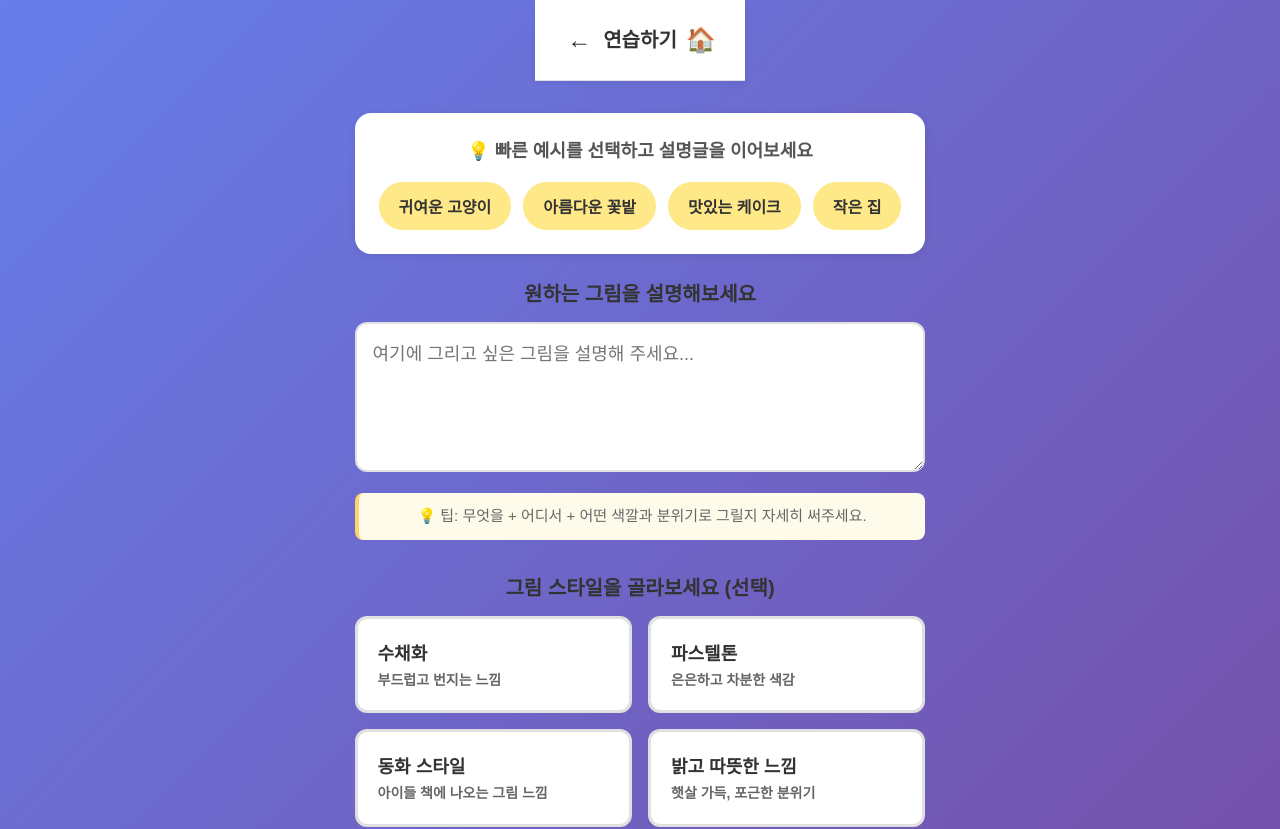
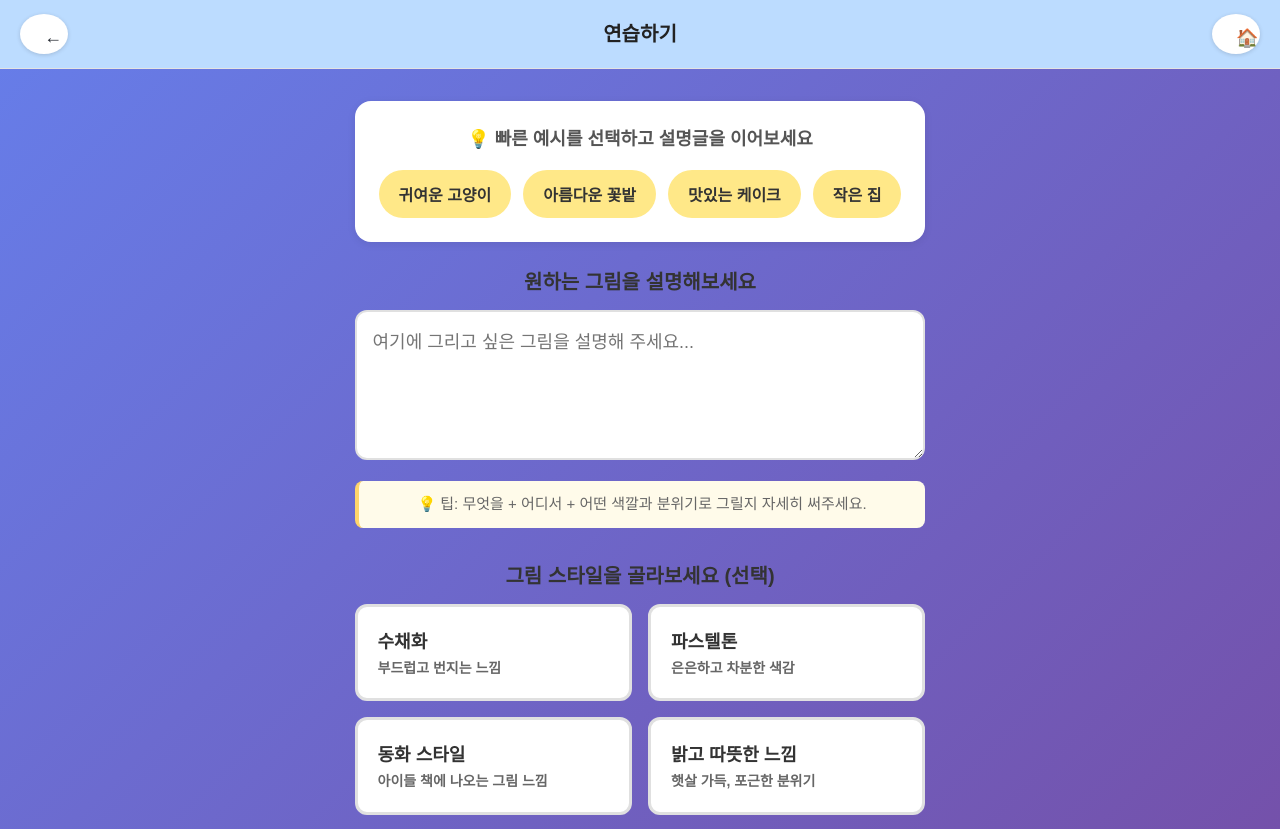
Before and after one commit to sunsudun25-cloud/hidi-story-maker, a React (Vite) app: page /draw/practice in a window 1280 px wide. Shown: the top 829 px of the page. Built offline with nearby package versions, Linux system fonts and the light colour scheme.

Commit message:
Update TopHeader styles with pastel blue background and rounded buttons

```diff
--- a/src/components/TopHeader.css
+++ b/src/components/TopHeader.css
@@ -1,63 +1,36 @@
-/* TopHeader.css - 고령친화 UI */
-
-.top-header-wrapper {
+.header-container {
+  width: 100%;
   display: flex;
   align-items: center;
   justify-content: space-between;
-  padding: 16px 20px;
-  background: white;
-  border-bottom: 1px solid #e0e0e0;
-  position: sticky;
-  top: 0;
-  z-index: 100;
-  box-shadow: 0 2px 8px rgba(0, 0, 0, 0.05);
-}
-
-.header-btn {
-  width: 48px;
-  height: 48px;
-  border: none;
-  background: transparent;
-  font-size: 24px;
-  cursor: pointer;
-  display: flex;
-  align-items: center;
-  justify-content: center;
-  border-radius: 12px;
-  transition: all 0.2s ease;
-  color: #333;
-}
-
-.header-btn:hover {
-  background: #f5f5f5;
-}
-
-.header-btn:active {
-  background: #e8e8e8;
+  padding: 14px 20px;
+  background: #bcdcff; /* 고령친화형 파스텔 블루 배경 */
+  border-bottom: 1px solid #e3e3e3;
+  box-sizing: border-box;
 }
 
 .header-title {
   font-size: 20px;
   font-weight: 700;
-  color: #333;
-  margin: 0;
-  flex: 1;
-  text-align: center;
+  color: #222;
 }
 
-/* 모바일 */
-@media (max-width: 480px) {
-  .top-header-wrapper {
-    padding: 12px 16px;
-  }
+.header-btn {
+  width: 40px;
+  height: 40px;
+  border-radius: 50%;
+  border: none;
+  background: white;
+  box-shadow: 0 1px 4px rgba(0,0,0,0.15);
+  font-size: 18px;
+  cursor: pointer;
+}
 
-  .header-btn {
-    width: 44px;
-    height: 44px;
-    font-size: 22px;
-  }
+.header-btn:hover {
+  background: #f3f3f3;
+}
 
-  .header-title {
-    font-size: 18px;
-  }
+.header-placeholder {
+  width: 40px;
+  height: 40px;
 }
--- a/src/components/TopHeader.tsx
+++ b/src/components/TopHeader.tsx
@@ -7,7 +7,7 @@ export default function TopHeader({ title }: { title: string }) {
   const navigate = useNavigate();
 
   return (
-    <div className="top-header-wrapper">
+    <div className="header-container">
       <button className="header-btn" onClick={() => navigate(-1)}>
         ←
       </button>
```
